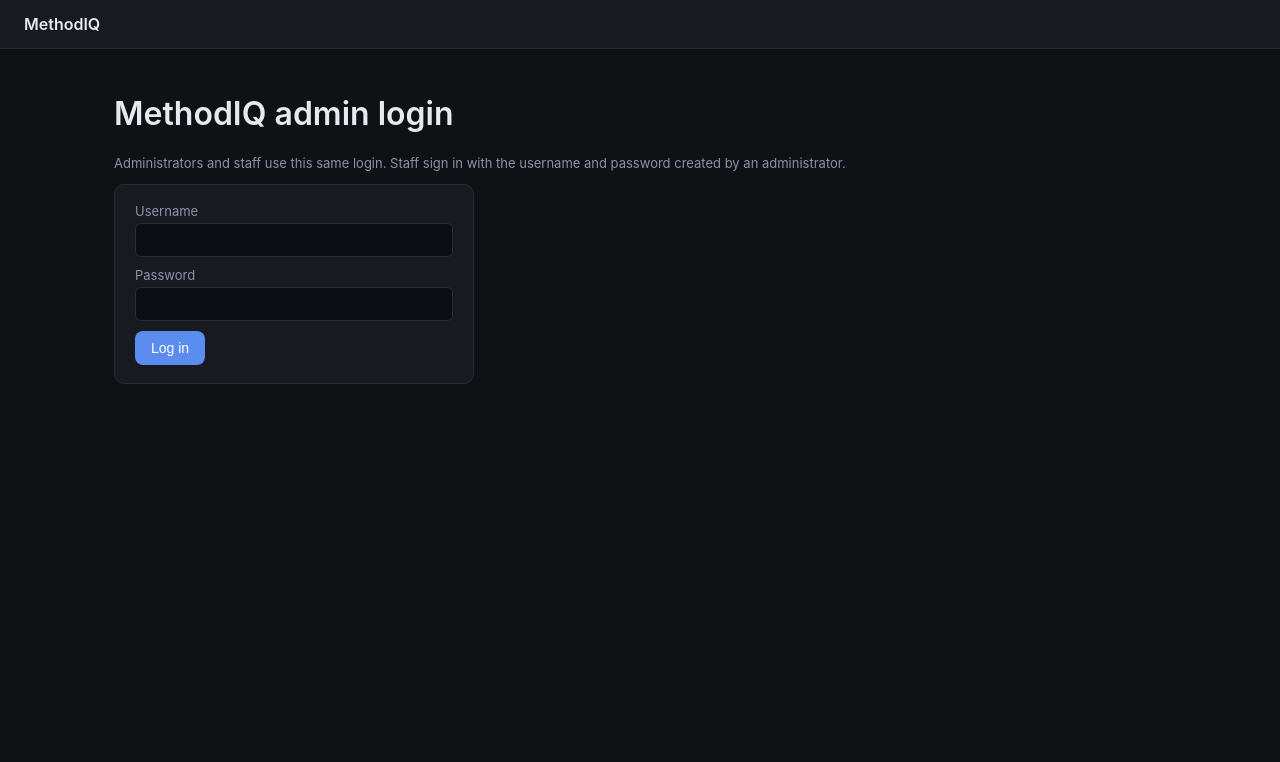
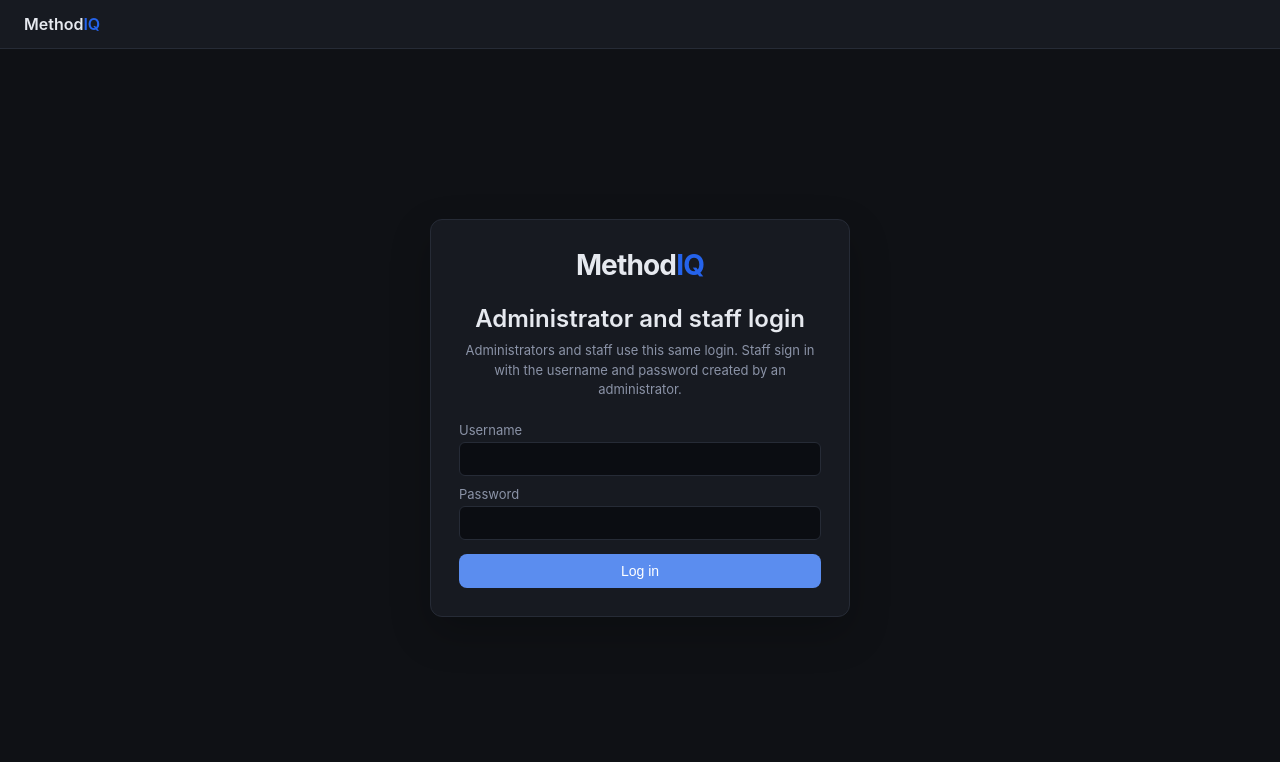
Before and after one commit to patrickodeh1/MethodIQ, a FastAPI app: page /admin/login in a window 1280 px wide. Shown: the top 762 px of the page. Run offline with FastAPI, Linux system fonts and the light colour scheme; some libraries are stand-ins or nearby versions.

Commit message:
Center login forms and update IQ branding
Co-authored-by: Copilot <223556219+Copilot@users.noreply.github.com>

```diff
--- a/app/static/style.css
+++ b/app/static/style.css
@@ -7,6 +7,15 @@
 body { margin: 0; background: var(--bg); color: var(--text); }
 .topbar { display: flex; justify-content: space-between; align-items: center; padding: 14px 24px; border-bottom: 1px solid var(--border); background: var(--panel); }
 .brand { color: var(--text); text-decoration: none; font-weight: 600; }
+.brand-iq { color: #2563eb; }
+.login-page { min-height: calc(100vh - 110px); display: flex; align-items: center; justify-content: center; padding: 24px 0; }
+.login-card { width: min(100%, 420px); background: var(--panel); border: 1px solid var(--border); border-radius: 12px; padding: 28px; box-shadow: 0 16px 40px rgba(0,0,0,.22); }
+.login-brand { text-align: center; color: var(--text); font-size: 28px; font-weight: 700; letter-spacing: -.03em; margin-bottom: 22px; }
+.login-card h1 { margin: 0 0 8px; text-align: center; font-size: 24px; }
+.login-card > .muted { display: block; text-align: center; line-height: 1.5; margin: 0 0 22px; }
+.login-card form { margin: 0; }
+.login-card button { width: 100%; margin-top: 4px; }
+.login-error { color: var(--bad); margin: 14px 0 0; font-size: 13px; }
 .container { max-width: 1100px; margin: 0 auto; padding: 24px; }
 h1, h2, h3 { font-weight: 600; }
 a { color: var(--accent); }
--- a/app/templates/admin/login.html
+++ b/app/templates/admin/login.html
@@ -1,14 +1,19 @@
 {% extends "base.html" %}
 {% block title %}Admin login{% endblock %}
 {% block content %}
-<h1>MethodIQ admin login</h1>
-<p class="muted">Administrators and staff use this same login. Staff sign in with the username and password created by an administrator.</p>
-<div class="card" style="max-width:360px;">
-  <form method="post" action="/admin/login">
-    <label>Username</label><input type="text" name="username" required>
-    <label>Password</label><input type="password" name="password" required>
-    <button type="submit">Log in</button>
-  </form>
-  {% if error %}<p style="color:var(--bad)">{{ error }}</p>{% endif %}
+<div class="login-page">
+  <div class="login-card">
+    <div class="login-brand">Method<span class="brand-iq">IQ</span></div>
+    <h1>Administrator and staff login</h1>
+    <p class="muted">Administrators and staff use this same login. Staff sign in with the username and password created by an administrator.</p>
+    <form method="post" action="/admin/login">
+      <label for="username">Username</label>
+      <input id="username" type="text" name="username" required autocomplete="username">
+      <label for="password">Password</label>
+      <input id="password" type="password" name="password" required autocomplete="current-password">
+      <button type="submit">Log in</button>
+    </form>
+    {% if error %}<p class="login-error">{{ error }}</p>{% endif %}
+  </div>
 </div>
 {% endblock %}
--- a/app/templates/base.html
+++ b/app/templates/base.html
@@ -13,7 +13,7 @@
 </head>
 <body>
   <header class="topbar">
-    <a class="brand" href="/">MethodIQ</a>
+    <a class="brand" href="/">Method<span class="brand-iq">IQ</span></a>
     {% block header_right %}{% endblock %}
   </header>
   <main class="container">
```
Also changed, not shown: app/templates/login.html (+12 -9 lines).
